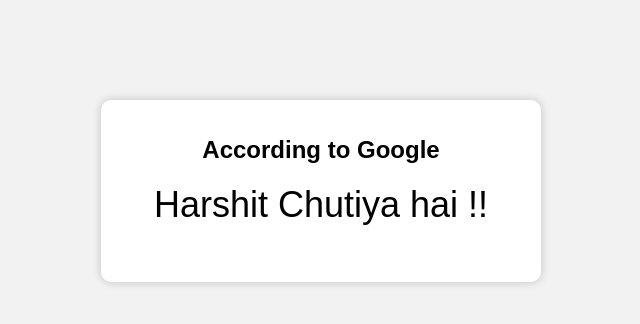
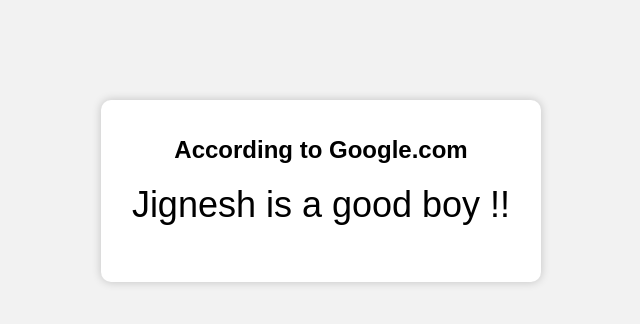
Before and after one commit to Jigneshkotia/harshit, a plain HTML site: page index.html in a window 1280 px wide. Shown: the whole page, without its empty margins (319-959 px from the left). Drawn offline with Linux system fonts and the light colour scheme.

Commit message:
Update index.html

```diff
--- a/index.html
+++ b/index.html
@@ -32,8 +32,8 @@
 </head>
 <body>
     <div id="quote-container">
-        <h1>According to Google</h1>
-        <p>Harshit Chutiya hai !!</p>
+        <h1>According to Google.com</h1>
+        <p>Jignesh is a good boy !!</p>
     </div>
 </body>
 </html>
```
